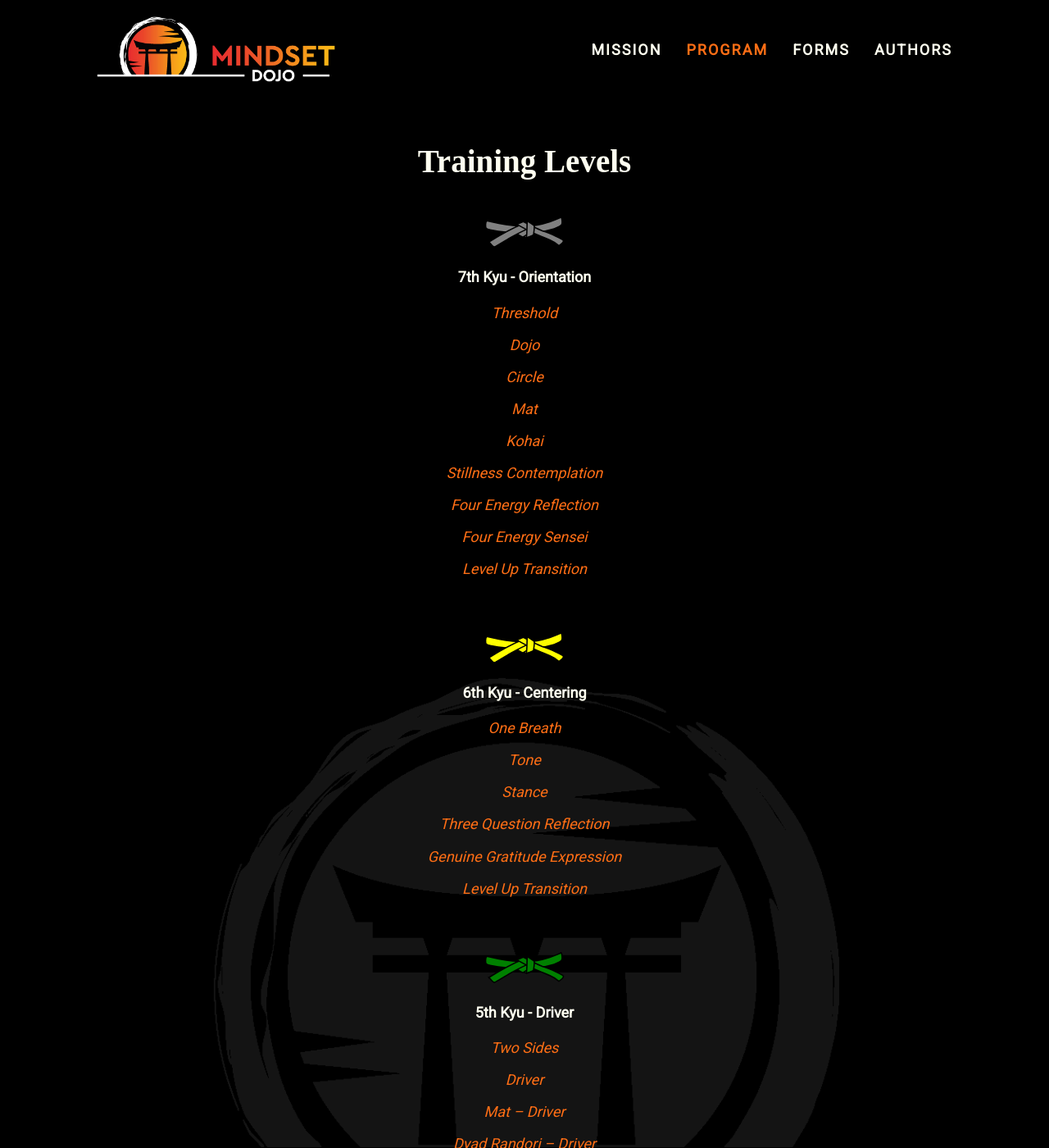
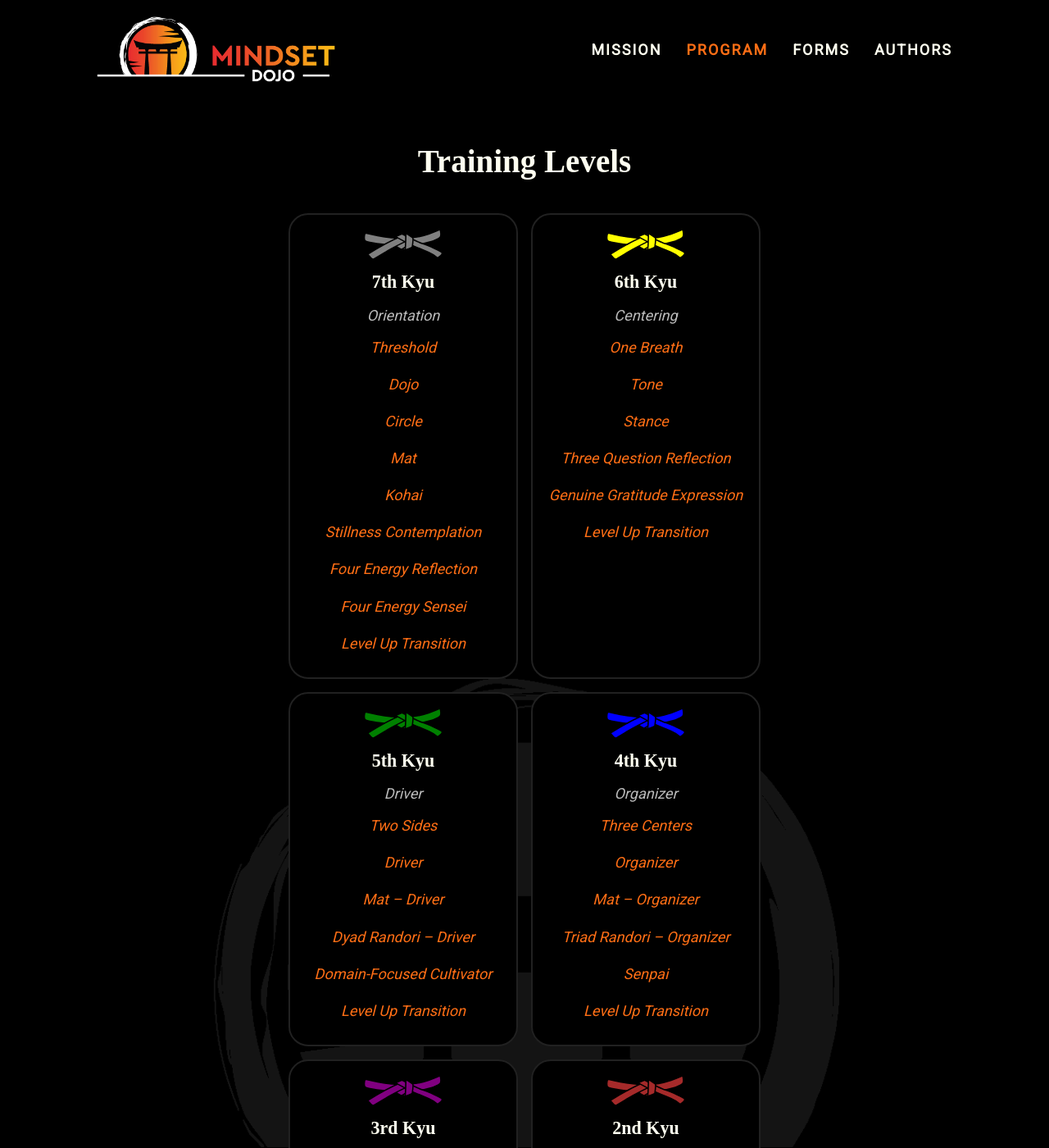
Before and after one commit to mindset-dojo/mindset-dojo.github.io, a Jekyll site: the page built from program.md, in a window 1280 px wide and 1400 px high, scrolled down 1155 px. Shown: the whole window at 82% size. Built offline with Jekyll 4.4.1, drawn with Linux system fonts in a browser that asks for light colours; some web fonts are replaced; some of the changed text lies outside the part shown.

Commit message:
feat: card layout for program training levels

```diff
--- a/_includes/sections/card-grid.html
+++ b/_includes/sections/card-grid.html
@@ -54,6 +54,8 @@ Reusable card grid wrapper. Accepts:
             {% include sections/form-card.html post=item %}
           {%- when "sections/author.html" -%}
             {% include sections/author.html author=item %}
+          {%- when "sections/level-card.html" -%}
+            {% include sections/level-card.html level=item %}
           {%- else -%}
             {% include sections/collection-item.html post=item %}
         {%- endcase -%}
--- /dev/null
+++ b/_includes/sections/level-card.html
@@ -0,0 +1,34 @@
+{%- assign level = include.level | default: include.item | default: item -%}
+{%- if level -%}
+  {%- assign flows = level.flows | default: "" -%}
+  <article class="level-card">
+    <div class="level-card-icon">
+      {% include icons/level.svg
+        class="md-level-svg"
+        color=level.color
+        title=level.label %}
+    </div>
+    <h3>{{ level.label }}</h3>
+    {%- if level.intention -%}
+      <p class="level-card-intention">{{ level.intention }}</p>
+    {%- endif -%}
+    {%- if flows and flows != empty -%}
+      <ul>
+        {%- for f in flows -%}
+          {%- assign target = f.url | to_s | strip -%}
+          <li>
+            {%- if target != "" -%}
+              {%- if target | slice: 0, 1 == "/" -%}
+                <a href="{{ target | relative_url }}">{{ f.label }}</a>
+              {%- else -%}
+                <a href="{{ target }}">{{ f.label }}</a>
+              {%- endif -%}
+            {%- else -%}
+              {{ f.label }}
+            {%- endif -%}
+          </li>
+        {%- endfor -%}
+      </ul>
+    {%- endif -%}
+  </article>
+{%- endif -%}
--- a/_includes/sections/levels.html
+++ b/_includes/sections/levels.html
@@ -15,37 +15,13 @@ Each level item shape:
 
 {%- assign D = section.data -%}
 {%- if D.items and D.items.size > 0 -%}
-<section class="md-flow">
-  <h2>{{ D.label }}</h2>
-
-  {%- for lv in D.items -%}
-    <br/>
-    <h3>
-      {% include icons/level.svg
-        class="md-level-svg"
-        color=lv.color
-        title=lv.label %}
-    </h3>
-
-    <p><strong>{{lv.label}} - {{ lv.intention }}</strong></p>
-
-    <ul>
-      {%- for f in lv.flows -%}
-        {%- if f.url | slice: 0, 1 == "/" -%}
-          <li>
-            <a href="{{ f.url | relative_url }}">
-              {{ f.label }}
-            </a>
-          </li>
-        {%- else -%}
-          <li>
-            <a href="{{ f.url }}">
-              {{ f.label }}
-            </a>
-          </li>
-        {%- endif -%}
-      {%- endfor -%}
-    </ul>
-  {%- endfor -%}
+<section class="md-flow card-stream">
+  {%- if D.label -%}
+    <h2>{{ D.label }}</h2>
+  {%- endif -%}
+  {% include sections/card-grid.html
+    items=D.items
+    item_partial="sections/level-card.html"
+    wrapper_class="card-grid-levels" %}
 </section>
 {%- endif -%}
--- a/assets/css/04-components-3-content.css
+++ b/assets/css/04-components-3-content.css
@@ -127,6 +127,70 @@
   .card-grid-authors .md-author-card h3.author-card-emoji-signature {
     text-align: center;
     font-size: var(--h4);
+  }
+
+  .card-grid-levels .level-card {
+    border: 2px solid var(--border-dark-color);
+    border-radius: 24px;
+    padding: 16px;
+    background-color: var(--dark-color-primary);
+    display: flex;
+    flex-direction: column;
+    gap: 12px;
+    text-align: center;
+    min-height: 100%;
+    height: 100%;
+    width: 100%;
+  }
+
+  .level-card-icon {
+    display: flex;
+    justify-content: center;
+  }
+
+  .level-card h3 {
+    margin: 0;
+    font-size: var(--h4);
+  }
+
+  .level-card-intention {
+    font-style: italic;
+    margin: 0;
+  }
+
+  .level-card ul {
+    list-style: none;
+    padding: 0;
+    margin: 0;
+    display: flex;
+    flex-direction: column;
+    gap: 6px;
+  }
+
+  .level-card ul li a {
+    color: var(--brand-color-secondary);
+    text-decoration: none;
+    border-bottom: 1px solid transparent;
+  }
+
+  .level-card ul li a:hover {
+    border-bottom-color: currentcolor;
+  }
+
+  .card-grid-levels.card-stream-grid {
+    grid-template-columns: repeat(2, minmax(0, 1fr));
+    max-width: 640px;
+  }
+
+  .card-grid-levels .card-stream-item {
+    max-width: 280px;
+  }
+
+  @media (width <= 640px) {
+    .card-grid-levels.card-stream-grid {
+      grid-template-columns: minmax(0, 1fr);
+      max-width: 100%;
+    }
   }
 
   .card-filter-button .md-level-svg {
```
